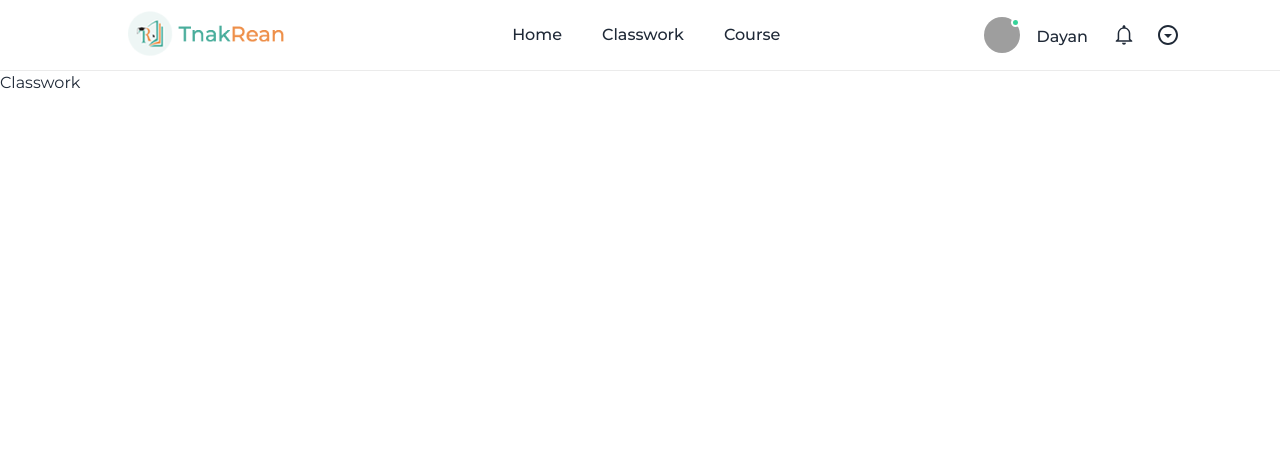
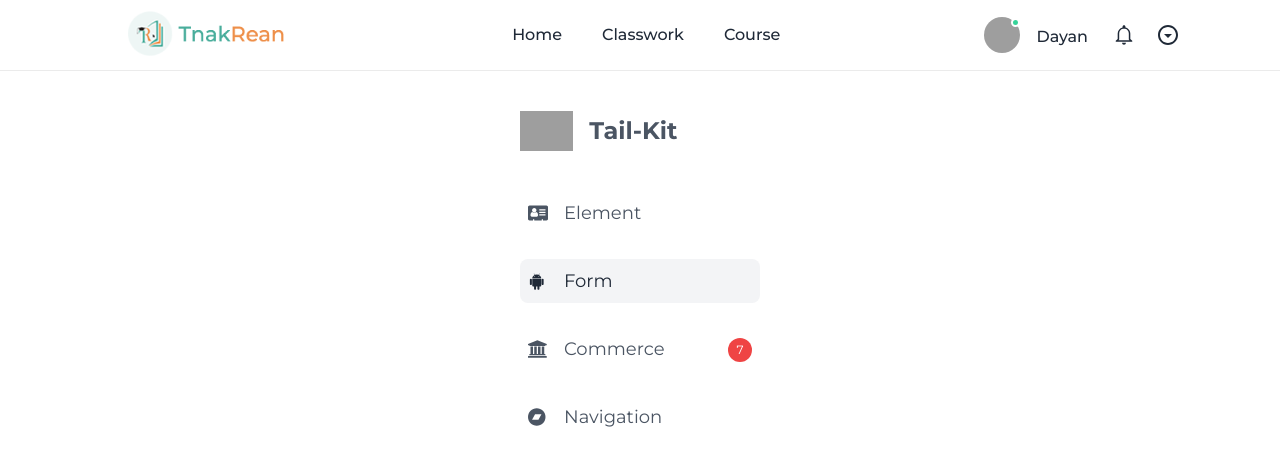
Before and after one commit to UnBora/tnak-rean-ui, a React (Create React App) app: page /classwork in a window 1280 px wide. Shown: the top 466 px of the page. Built offline with nearby package versions, Linux system fonts and the light colour scheme; grey boxes are pictures that could not be loaded; what @material-tailwind/react would draw is missing.

Commit message:
Update Classwork.jsx
RESOLVED CONCLICT

```diff
--- a/src/components/teacher/Classwork.jsx
+++ b/src/components/teacher/Classwork.jsx
@@ -1,7 +1,95 @@
-import React from 'react'
+import React from "react";
 
 export default function Classwork() {
   return (
-    <div>Classwork</div>
-  )
+    <div class="relative bg-white dark:bg-gray-800">
+      <div class="flex flex-col sm:flex-row sm:justify-around">
+        <div class="w-72 h-screen">
+          <div class="flex items-center justify-start mx-6 mt-10">
+            <img class="h-10" src="/icons/rocket.svg" />
+            <span class="text-gray-600 dark:text-gray-300 ml-4 text-2xl font-bold">
+              Tail-Kit
+            </span>
+          </div>
+          <nav class="mt-10 px-6 ">
+            <a
+              class="hover:text-gray-800 hover:bg-gray-100 flex items-center p-2 my-6 transition-colors dark:hover:text-white dark:hover:bg-gray-600 duration-200  text-gray-600 dark:text-gray-400 rounded-lg "
+              href="#"
+            >
+              <svg
+                width="20"
+                height="20"
+                fill="currentColor"
+                class="m-auto"
+                viewBox="0 0 2048 1792"
+                xmlns="http://www.w3.org/2000/svg"
+              >
+                <path d="M1024 1131q0-64-9-117.5t-29.5-103-60.5-78-97-28.5q-6 4-30 18t-37.5 21.5-35.5 17.5-43 14.5-42 4.5-42-4.5-43-14.5-35.5-17.5-37.5-21.5-30-18q-57 0-97 28.5t-60.5 78-29.5 103-9 117.5 37 106.5 91 42.5h512q54 0 91-42.5t37-106.5zm-157-520q0-94-66.5-160.5t-160.5-66.5-160.5 66.5-66.5 160.5 66.5 160.5 160.5 66.5 160.5-66.5 66.5-160.5zm925 509v-64q0-14-9-23t-23-9h-576q-14 0-23 9t-9 23v64q0 14 9 23t23 9h576q14 0 23-9t9-23zm0-260v-56q0-15-10.5-25.5t-25.5-10.5h-568q-15 0-25.5 10.5t-10.5 25.5v56q0 15 10.5 25.5t25.5 10.5h568q15 0 25.5-10.5t10.5-25.5zm0-252v-64q0-14-9-23t-23-9h-576q-14 0-23 9t-9 23v64q0 14 9 23t23 9h576q14 0 23-9t9-23zm256-320v1216q0 66-47 113t-113 47h-352v-96q0-14-9-23t-23-9h-64q-14 0-23 9t-9 23v96h-768v-96q0-14-9-23t-23-9h-64q-14 0-23 9t-9 23v96h-352q-66 0-113-47t-47-113v-1216q0-66 47-113t113-47h1728q66 0 113 47t47 113z"></path>
+              </svg>
+              <span class="mx-4 text-lg font-normal">Element</span>
+              <span class="flex-grow text-right"></span>
+            </a>
+            <a
+              class="hover:text-gray-800 hover:bg-gray-100 flex items-center p-2 my-6 transition-colors dark:hover:text-white dark:hover:bg-gray-600 duration-200  text-gray-800 dark:text-gray-100 rounded-lg bg-gray-100 dark:bg-gray-600"
+              href="#"
+            >
+              <svg
+                width="20"
+                height="20"
+                fill="currentColor"
+                class="m-auto"
+                viewBox="0 0 2048 1792"
+                xmlns="http://www.w3.org/2000/svg"
+              >
+                <path d="M685 483q16 0 27.5-11.5t11.5-27.5-11.5-27.5-27.5-11.5-27 11.5-11 27.5 11 27.5 27 11.5zm422 0q16 0 27-11.5t11-27.5-11-27.5-27-11.5-27.5 11.5-11.5 27.5 11.5 27.5 27.5 11.5zm-812 184q42 0 72 30t30 72v430q0 43-29.5 73t-72.5 30-73-30-30-73v-430q0-42 30-72t73-30zm1060 19v666q0 46-32 78t-77 32h-75v227q0 43-30 73t-73 30-73-30-30-73v-227h-138v227q0 43-30 73t-73 30q-42 0-72-30t-30-73l-1-227h-74q-46 0-78-32t-32-78v-666h918zm-232-405q107 55 171 153.5t64 215.5h-925q0-117 64-215.5t172-153.5l-71-131q-7-13 5-20 13-6 20 6l72 132q95-42 201-42t201 42l72-132q7-12 20-6 12 7 5 20zm477 488v430q0 43-30 73t-73 30q-42 0-72-30t-30-73v-430q0-43 30-72.5t72-29.5q43 0 73 29.5t30 72.5z"></path>
+              </svg>
+              <span class="mx-4 text-lg font-normal">Form</span>
+              <span class="flex-grow text-right"></span>
+            </a>
+            <a
+              class="hover:text-gray-800 hover:bg-gray-100 flex items-center p-2 my-6 transition-colors dark:hover:text-white dark:hover:bg-gray-600 duration-200  text-gray-600 dark:text-gray-400 rounded-lg "
+              href="#"
+            >
+              <svg
+                width="20"
+                height="20"
+                fill="currentColor"
+                class="m-auto"
+                viewBox="0 0 2048 1792"
+                xmlns="http://www.w3.org/2000/svg"
+              >
+                <path d="M960 0l960 384v128h-128q0 26-20.5 45t-48.5 19h-1526q-28 0-48.5-19t-20.5-45h-128v-128zm-704 640h256v768h128v-768h256v768h128v-768h256v768h128v-768h256v768h59q28 0 48.5 19t20.5 45v64h-1664v-64q0-26 20.5-45t48.5-19h59v-768zm1595 960q28 0 48.5 19t20.5 45v128h-1920v-128q0-26 20.5-45t48.5-19h1782z"></path>
+              </svg>
+              <span class="mx-4 text-lg font-normal">Commerce</span>
+              <span class="flex-grow text-right">
+                <button
+                  type="button"
+                  class="w-6 h-6 text-xs  rounded-full text-white bg-red-500"
+                >
+                  <span class="p-1">7</span>
+                </button>
+              </span>
+            </a>
+            <a
+              class="hover:text-gray-800 hover:bg-gray-100 flex items-center p-2 my-6 transition-colors dark:hover:text-white dark:hover:bg-gray-600 duration-200  text-gray-600 dark:text-gray-400 rounded-lg "
+              href="#"
+            >
+              <svg
+                width="20"
+                height="20"
+                class="m-auto"
+                fill="currentColor"
+                viewBox="0 0 2048 1792"
+                xmlns="http://www.w3.org/2000/svg"
+              >
+                <path d="M1070 1178l306-564h-654l-306 564h654zm722-282q0 182-71 348t-191 286-286 191-348 71-348-71-286-191-191-286-71-348 71-348 191-286 286-191 348-71 348 71 286 191 191 286 71 348z"></path>
+              </svg>
+              <span class="mx-4 text-lg font-normal">Navigation</span>
+              <span class="flex-grow text-right"></span>
+            </a>
+          </nav>
+        </div>
+      </div>
+    </div>
+  );
 }
```
